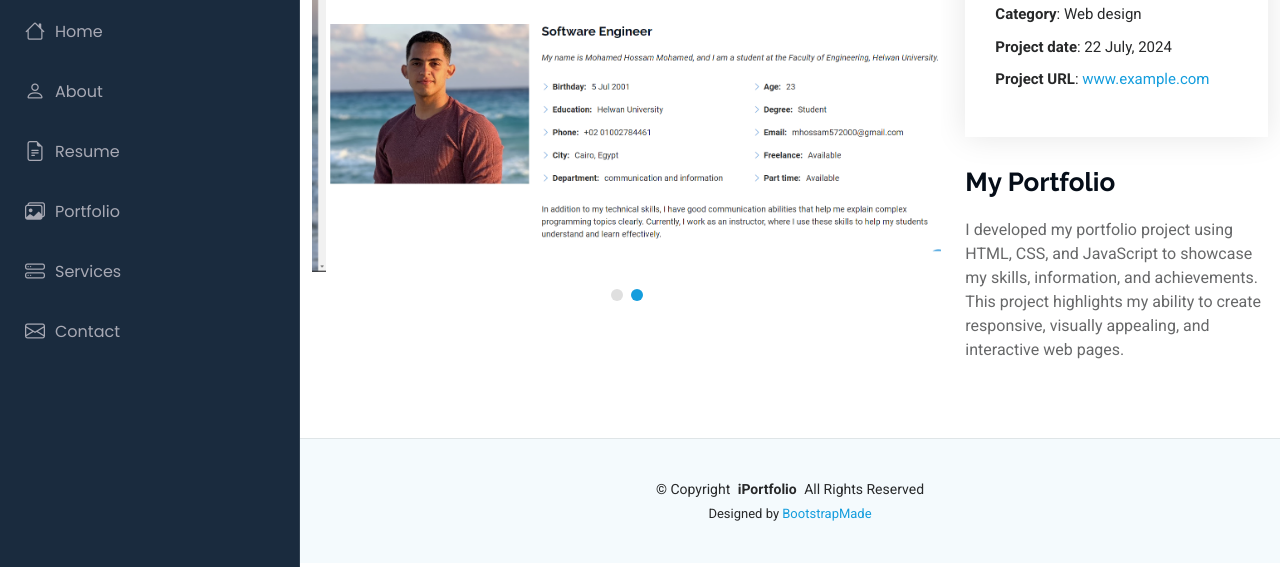
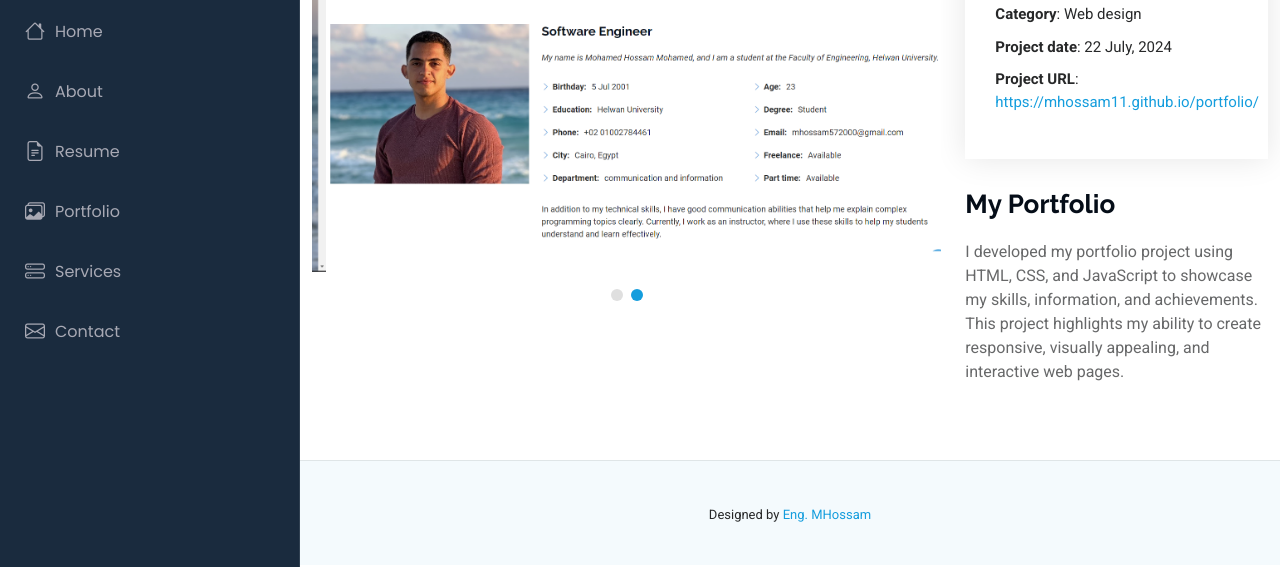
Before and after one commit to Mhossam11/portfolio, a plain HTML site: page portfolio-details.html in a window 1280 px wide. Shown: the part 233-800 px from the top of the page. Drawn offline with Linux system fonts and the light colour scheme.

Commit message:
2nd upload

```diff
--- a/portfolio-details.html
+++ b/portfolio-details.html
@@ -146,7 +146,7 @@
               <ul>
                 <li><strong>Category</strong>: Web design</li>
                 <li><strong>Project date</strong>: 22 July, 2024</li>
-                <li><strong>Project URL</strong>: <a href="#">www.example.com</a></li>
+                <li><strong>Project URL</strong>: <a target="https://mhossam11.github.io/portfolio/" href="https://mhossam11.github.io/portfolio/">https://mhossam11.github.io/portfolio/</a></li>
               </ul>
             </div>
             <div class="portfolio-description" data-aos="fade-up" data-aos-delay="300">
@@ -167,15 +167,13 @@
   <footer id="footer" class="footer position-relative light-background">
 
     <div class="container">
-      <div class="copyright text-center ">
-        <p>© <span>Copyright</span> <strong class="px-1 sitename">iPortfolio</strong> <span>All Rights Reserved</span></p>
-      </div>
+
       <div class="credits">
         <!-- All the links in the footer should remain intact. -->
         <!-- You can delete the links only if you've purchased the pro version. -->
         <!-- Licensing information: https://bootstrapmade.com/license/ -->
         <!-- Purchase the pro version with working PHP/AJAX contact form: [buy-url] -->
-        Designed by <a href="https://bootstrapmade.com/">BootstrapMade</a>
+        Designed by <a href="https://bootstrapmade.com/">Eng. MHossam</a>
       </div>
     </div>
 
```
